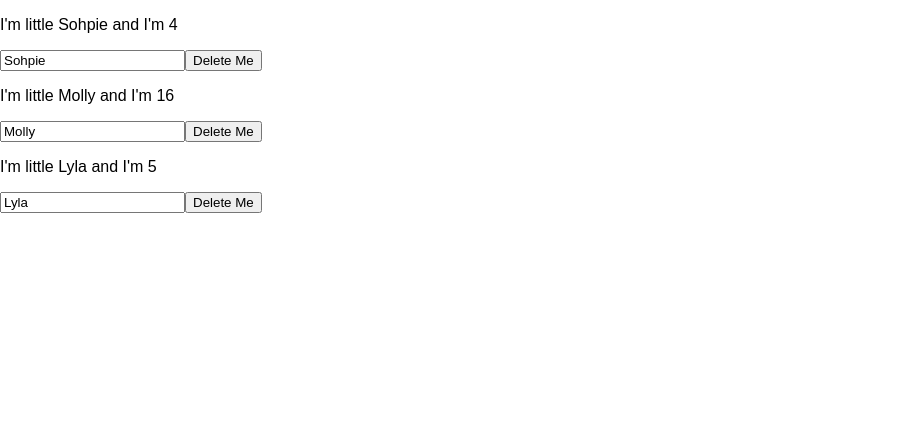
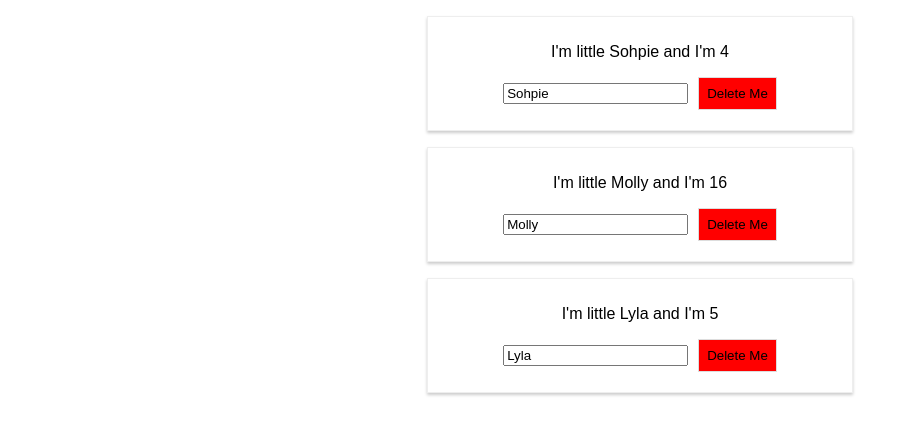
Before and after one commit to jack829/pet-app, a React app: page / in a window 1280 px wide. Shown: the top 434 px of the page, without its empty margins (0-917 px from the left). Built offline with nearby package versions, Linux system fonts and the light colour scheme.

Commit message:
Update components to use css modules

```diff
--- a/src/App.js
+++ b/src/App.js
@@ -1,6 +1,6 @@
 import React, { Component } from 'react';
 import uuidv1 from 'uuid/v1';
-import './App.css';
+import classes from './App.css';
 import Pet from './Components/Pet';
 
 class App extends Component {
@@ -23,7 +23,7 @@ class App extends Component {
 
   render() {
     return (
-      <div className="App">
+      <div className={classes.App}>
         {this.state.showPets ?
           this.state.pets.map((pet, index) => {
             return <Pet key={pet.id} info={pet} onNameChange={this.onNameChange.bind(this, index)} />
--- a/src/Components/Pet.css
+++ b/src/Components/Pet.css
@@ -5,3 +5,21 @@
   box-shadow: 0 2px 3px #ccc;
   padding: 10px 20px 20px;
 }
+
+.delete {
+  background-color: red;
+  border: 1px solid #ddd;
+  padding: 8px;
+  margin-left: 10px;
+}
+
+.delete:hover {
+  cursor: pointer;
+  background-color: salmon;
+}
+
+@media (max-width: 500px) {
+  .delete {
+    color: white;
+  }
+}
--- a/src/Components/Pet.js
+++ b/src/Components/Pet.js
@@ -1,26 +1,13 @@
 import React from 'react';
-import './Pet.css';
+import classes from './Pet.css';
 
 const pet = (props) => {
   const { name, age, id } = props.info;
-  const deleteStyle = {
-    backgroundColor: 'red',
-    border: '1px solid #ddd',
-    padding: '8px',
-    marginLeft: '10px',
-    ':hover': {
-      cursor: 'pointer',
-      backgroundColor: 'salmon'
-    },
-    '@media (max-width: 500px)': {
-      color: 'white'
-    }
-  }
   return (
-    <div className="Pet">
+    <div className={classes.Pet}>
       <p>I'm little {name} and I'm {age}</p>
       <input onChange={props.onNameChange} value={name} data-id={`${id}`} />
-      <button>Delete Me</button>
+      <button className={classes.delete}>Delete Me</button>
     </div>
   )
 }
```
